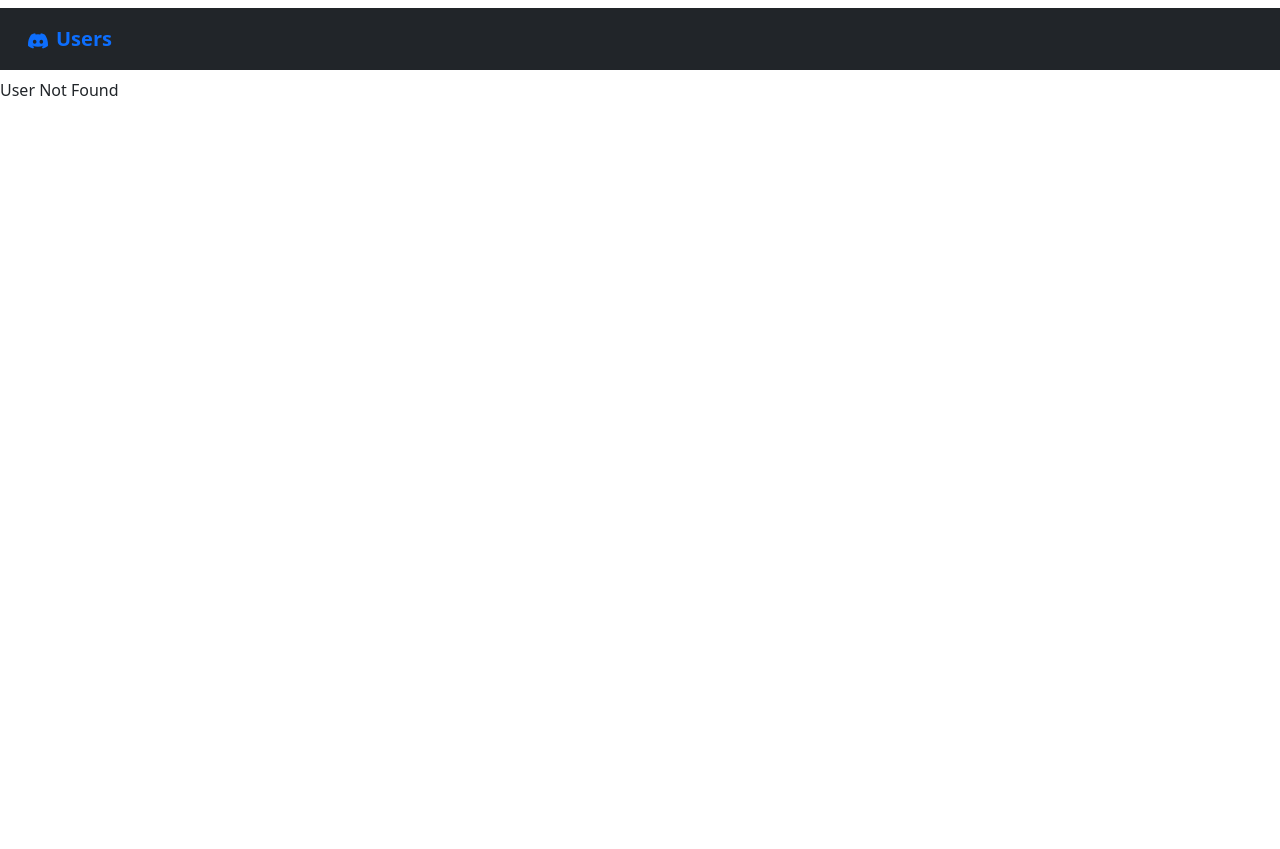
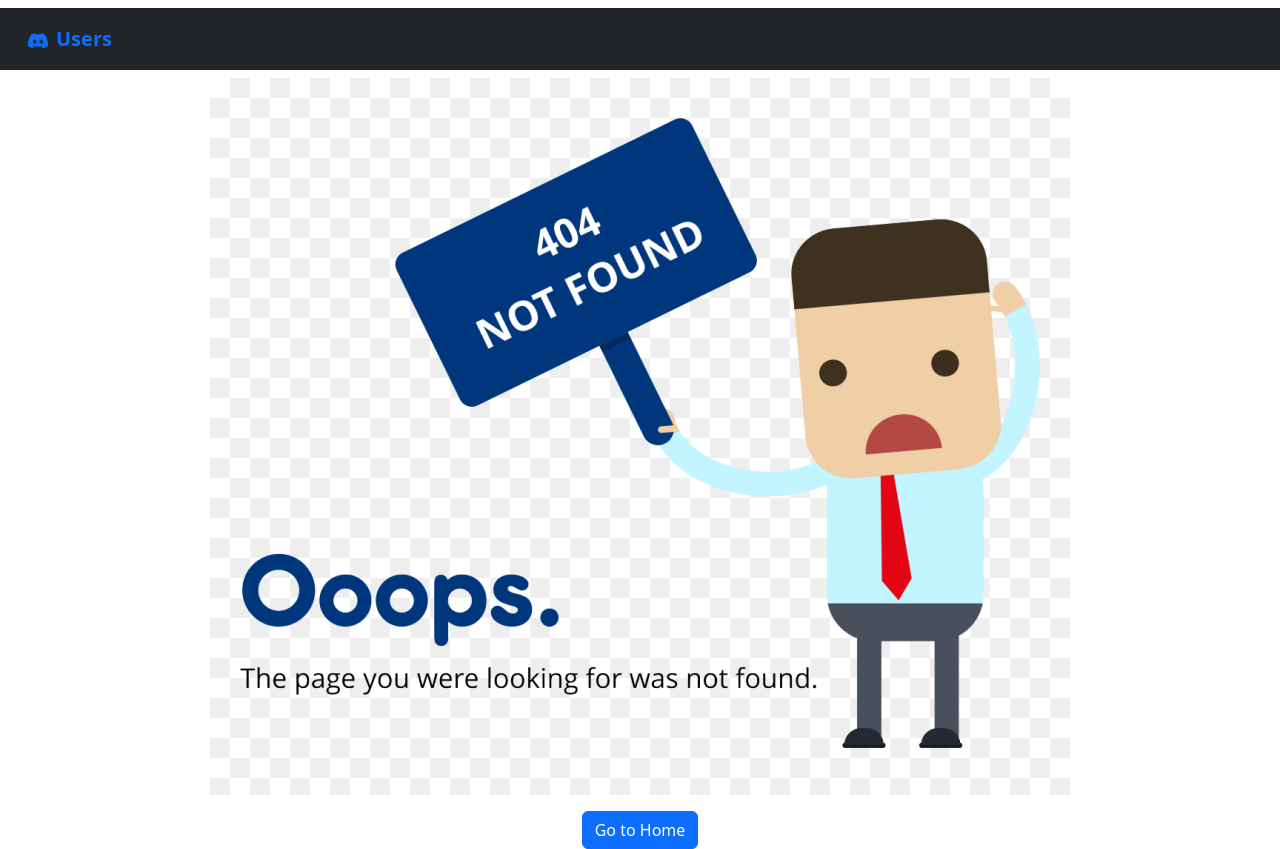
Before and after one commit to aadil124/react-crud-app, a React (Create React App) app: page /edit in a window 1280 px wide. Before the commit this address had no page. Before the commit the page ends 800 px from the top, so only its background shows below. Built offline with nearby package versions, Linux system fonts and the light colour scheme.

Commit message:
user not found added

```diff
--- a/src/components/UserNotFound.jsx
+++ b/src/components/UserNotFound.jsx
@@ -1,7 +1,19 @@
 import React from "react";
+import PageNotFound from "../assets/404-page-not-found.png";
+import { Link } from "react-router-dom";
+import { Button } from "reactstrap";
 
 const UserNotFound = () => {
-  return <div>User Not Found</div>;
+  return (
+    <div style={{ textAlign: "center" }}>
+      <img src={PageNotFound} />
+      <div>
+        <Link to="/">
+          <Button color="primary mt-3">Go to Home</Button>
+        </Link>
+      </div>
+    </div>
+  );
 };
 
 export default UserNotFound;
```
Also changed, not shown: src/assets/404-page-not-found.png (added).
